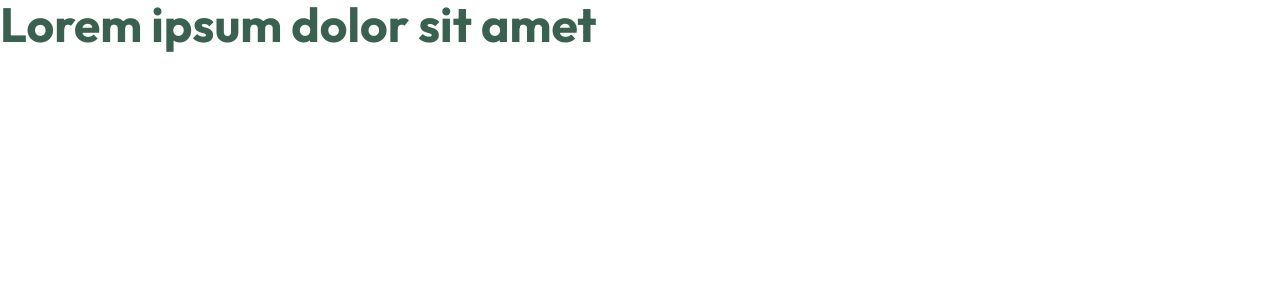
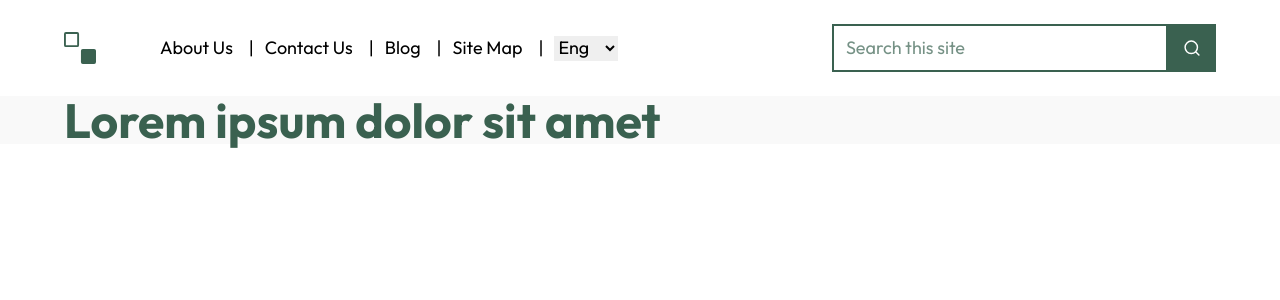
Before and after one commit to bzakrzewskigrid/plantme, a React (Vite) app: page / in a window 1280 px wide. Shown: the top 300 px of the page. Built offline with nearby package versions, Linux system fonts and the light colour scheme.

Commit message:
feat: Add navigation

```diff
--- a/index.html
+++ b/index.html
@@ -9,7 +9,7 @@
     <meta name="viewport" content="width=device-width, initial-scale=1.0" />
     <title>Vite + React + TS</title>
   </head>
-  <body class="font-outfit">
+  <body class="font-outfit max-w-screen-2xl">
     <div id="root"></div>
     <script type="module" src="/src/main.tsx"></script>
   </body>
--- a/src/App.tsx
+++ b/src/App.tsx
@@ -1,10 +1,14 @@
 import { Header } from './components/Header';
+import { Navigation } from './components/Navigation';
 
 const App = () => {
   return (
-    <main>
-      <Header />
-    </main>
+    <>
+      <Navigation />
+      <main>
+        <Header />
+      </main>
+    </>
   );
 };
 
--- a/src/components/Header.tsx
+++ b/src/components/Header.tsx
@@ -1,6 +1,6 @@
 export const Header = () => {
   return (
-    <header>
+    <header className="px-16 bg-background-light-grey">
       <h1 className="text-5xl font-bold text-primary-green">Lorem ipsum dolor sit amet</h1>
     </header>
   );
--- /dev/null
+++ b/src/components/LanguageSelect.tsx
@@ -0,0 +1,10 @@
+export const LanguageSelect = () => {
+  return (
+    <form className="w-16">
+      <select name="language" id="language-select" className="w-full">
+        <option value="eng">Eng</option>
+        <option value="pl">PL</option>
+      </select>
+    </form>
+  );
+};
--- /dev/null
+++ b/src/components/NavListItem.tsx
@@ -0,0 +1,12 @@
+import { ReactNode } from 'react';
+
+interface INavListItem {
+  hasSeparator?: boolean;
+  children: ReactNode;
+}
+
+export const NavListItem = ({ children, hasSeparator = true }: INavListItem) => {
+  return (
+    <li className={`relative ${hasSeparator && "before:content-['|'] before:-left-4 before:absolute"}`}>{children}</li>
+  );
+};
--- /dev/null
+++ b/src/components/Navigation.tsx
@@ -0,0 +1,37 @@
+import plantMeLogo from '../assets/icons/plantme-logo.svg';
+import { LanguageSelect } from './LanguageSelect';
+import { NavListItem } from './NavListItem';
+import { Search } from './Search';
+
+export const Navigation = () => {
+  return (
+    <nav className="px-16 py-6 flex items-center justify-between flex-wrap gap-y-6">
+      <div className="flex items-center">
+        <a href="/">
+          <img src={plantMeLogo} width="32" height="32" alt="Plantme logo that shows green squares" className="mr-16" />
+        </a>
+
+        <ul className="text-lg flex capitalize gap-8">
+          <NavListItem hasSeparator={false}>
+            <a href="about-us">About us</a>
+          </NavListItem>
+          <NavListItem>
+            <a href="contact-=us">Contact us</a>
+          </NavListItem>
+          <NavListItem>
+            <a href="blog">Blog</a>
+          </NavListItem>
+          <NavListItem>
+            <a href="site-map">Site Map</a>
+          </NavListItem>
+
+          <NavListItem>
+            <LanguageSelect />
+          </NavListItem>
+        </ul>
+      </div>
+
+      <Search />
+    </nav>
+  );
+};
--- /dev/null
+++ b/src/components/Search.tsx
@@ -0,0 +1,16 @@
+import searchIcon from '../assets/icons/search-icon--white.svg';
+
+export const Search = () => {
+  return (
+    <form className="flex min-w-96 max-xl:w-full">
+      <input
+        type="text"
+        placeholder="Search this site"
+        className="w-full text-lg px-3 py-2 border-solid border-2 border-primary-green placeholder:text-placeholder-green"
+      />
+      <button type="submit" className="bg-primary-green p-4">
+        <img src={searchIcon} alt="Search icon" height="19" width="19" />
+      </button>
+    </form>
+  );
+};
--- a/tailwind.config.js
+++ b/tailwind.config.js
@@ -17,6 +17,7 @@ export default {
       'primary-grey': '#00000099',
       'primary-light-grey': '#11111180',
       'footer-light-grey': '#E9E9E9',
+      'background-light-grey': '#F9F9F9',
     },
   },
   plugins: [],
```
Also changed, not shown: 1 other file (tests, documents, lock files or other folders).
